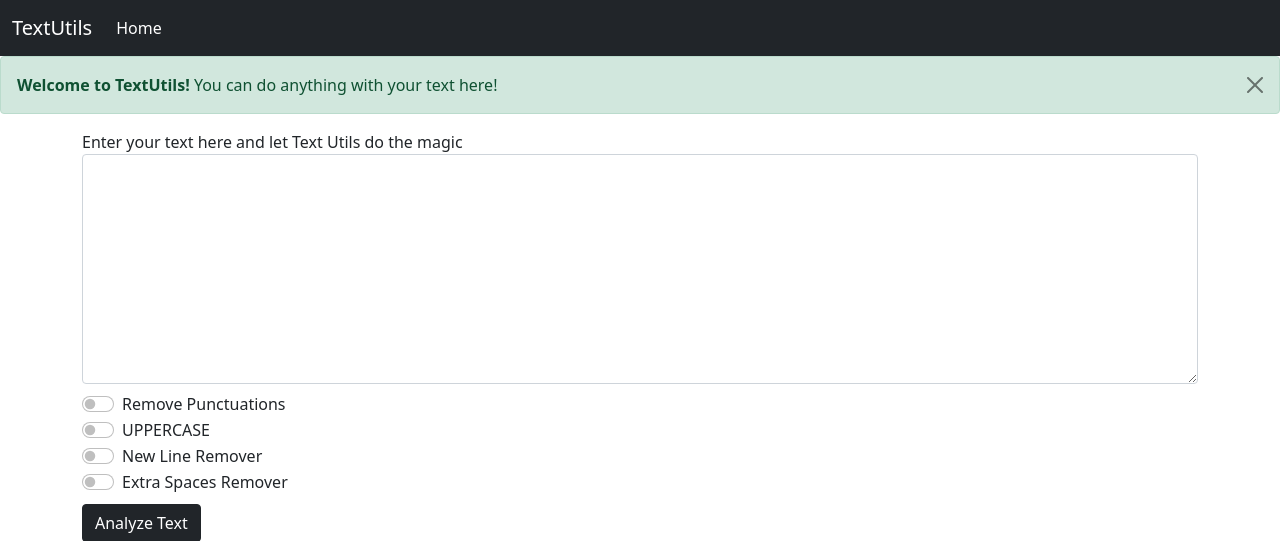
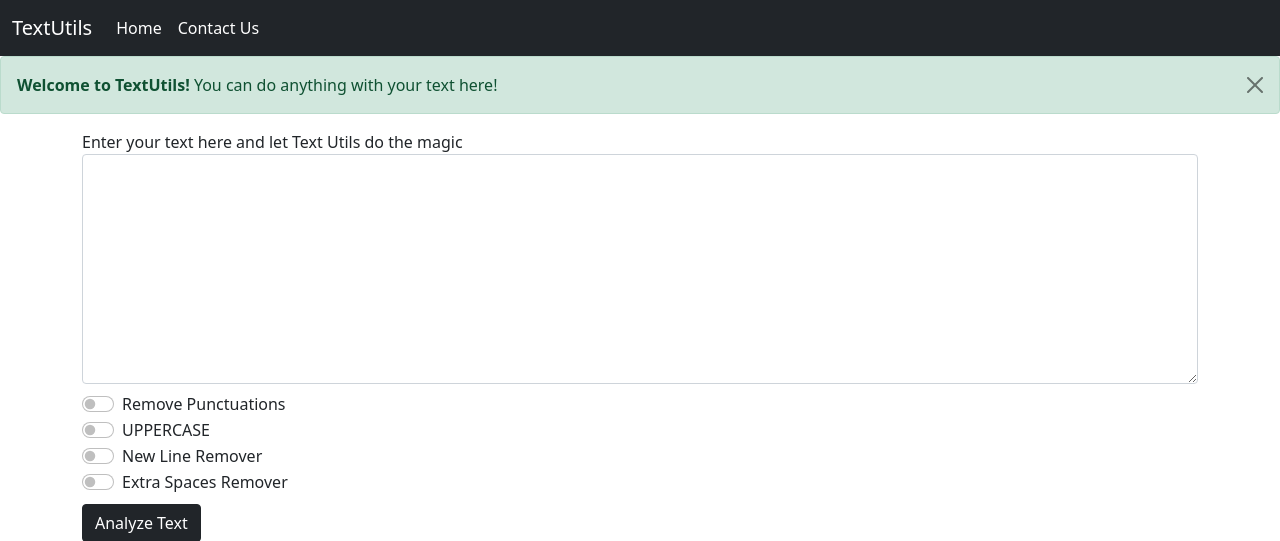
Before and after one commit to Akshay2002Singh/TextUtils-using-Django, a Django app: page / in a window 1280 px wide. Shown: the top 541 px of the page. Run offline with Django 3.2, Linux system fonts and the light colour scheme.

Commit message:
navbar update

```diff
--- a/TextUtils/templates/base.html
+++ b/TextUtils/templates/base.html
@@ -23,6 +23,9 @@
             <li class="nav-item">
               <a class="nav-link active" aria-current="page" href="#">Home</a>
             </li>
+            <li class="nav-item">
+              <a class="nav-link active" aria-current="page" href="#">Contact Us</a>
+            </li>
           </ul>
         </div>
       </div>
```
